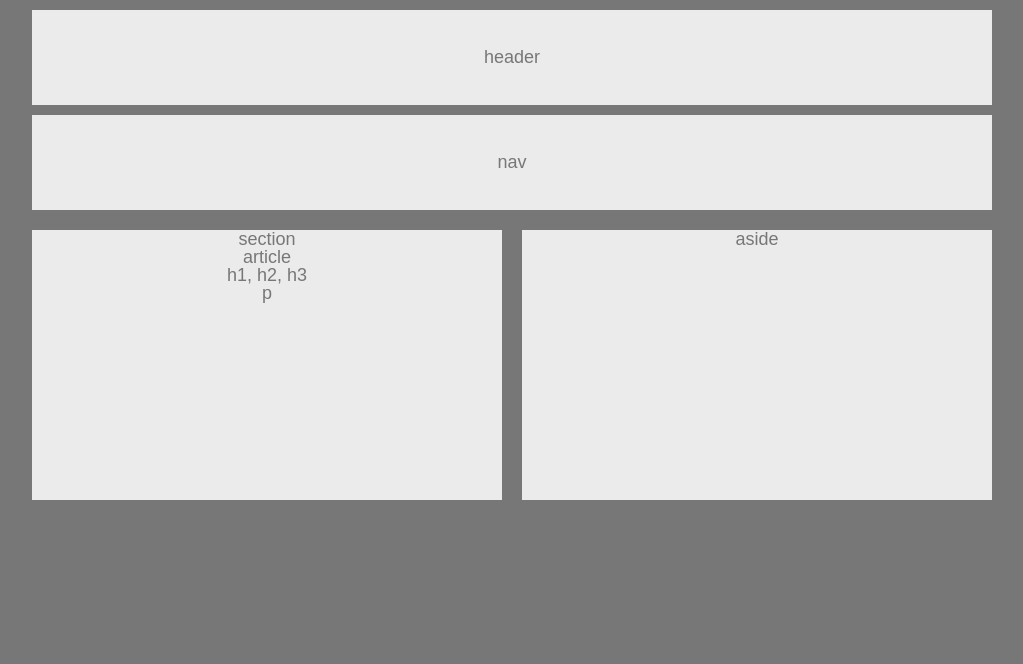
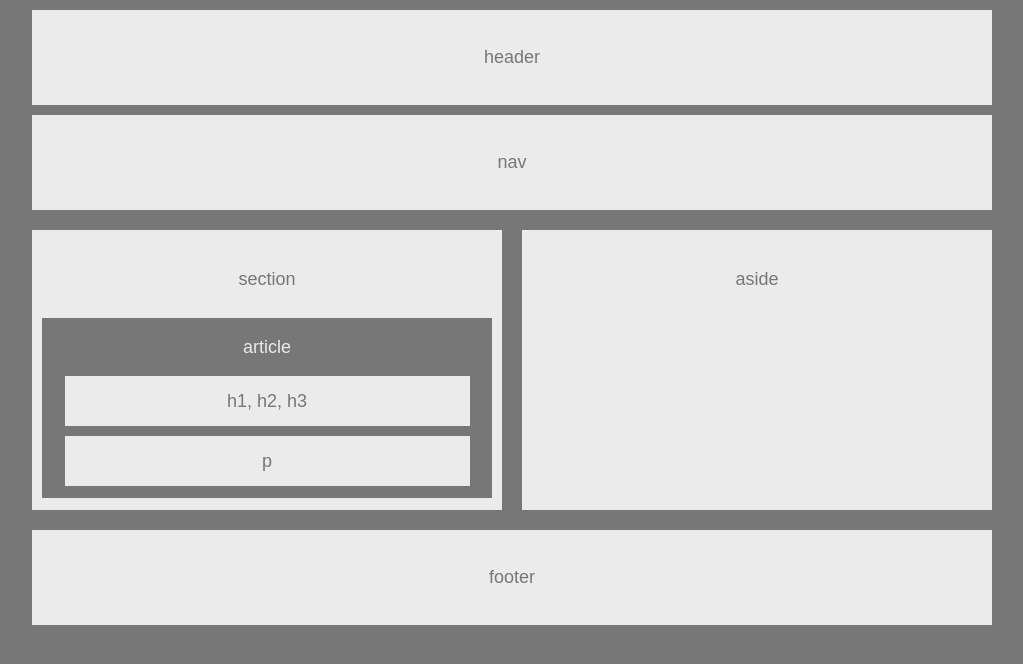
Before and after one commit to kfolkerth/HW-Wireframe, a plain HTML site: page index.html in a window 1280 px wide. Shown: the whole page, without its empty margins (118-1141 px from the left). Drawn offline with Linux system fonts and the light colour scheme.

Commit message:
finishing CSS

```diff
--- a/style.css
+++ b/style.css
@@ -29,16 +29,60 @@ nav {
 section {
     background-color: #ebebeb;
     float: left;
-    height: 270px;
+    height: 240px;
     width: 470px;
     margin-top: 20px;
+    padding-top: 40px;
 }
 
 aside {
     background-color: #ebebeb;
     float: left;
     width: 470px;
-    height: 270px;
+    height: 240px;
     margin-top: 20px;
     margin-left: 20px;
+    padding-top: 40px;
 }
+
+article {
+    background-color: #777;
+    color: #ebebeb;
+    margin-left: 10px;
+    margin-top: 30px;
+    padding-top: 20px;
+    width: 450px;
+    height: 160px;
+}
+
+h1 {
+    background-color: #ebebeb;
+    color: #777;
+    width: 90%;
+    position: relative;
+    left: 5%;
+    height: 50px;
+    line-height: 50px;
+    margin-top: 20px;
+}
+
+p {
+    background-color: #ebebeb;
+    color: #777;
+    width: 90%;
+    position: relative;
+    left: 5%;
+    height: 50px;
+    line-height: 50px;
+    margin-top: 10px;
+}
+
+footer {
+    background-color: #ebebeb;
+    height: 95px;
+    width: 960px;
+    clear: both;
+    line-height: 95px;
+    margin-top: 20px;
+    float: left;
+}
```
